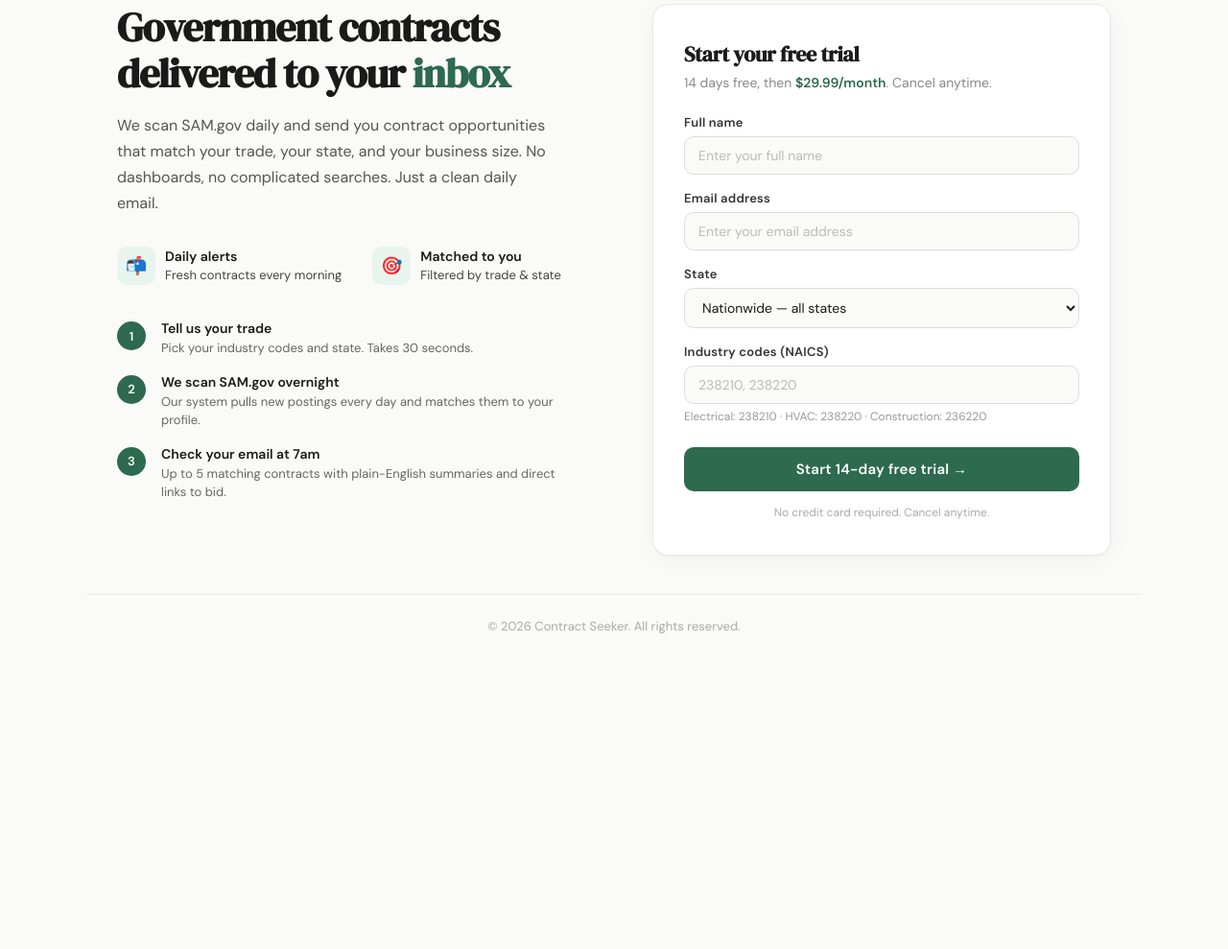
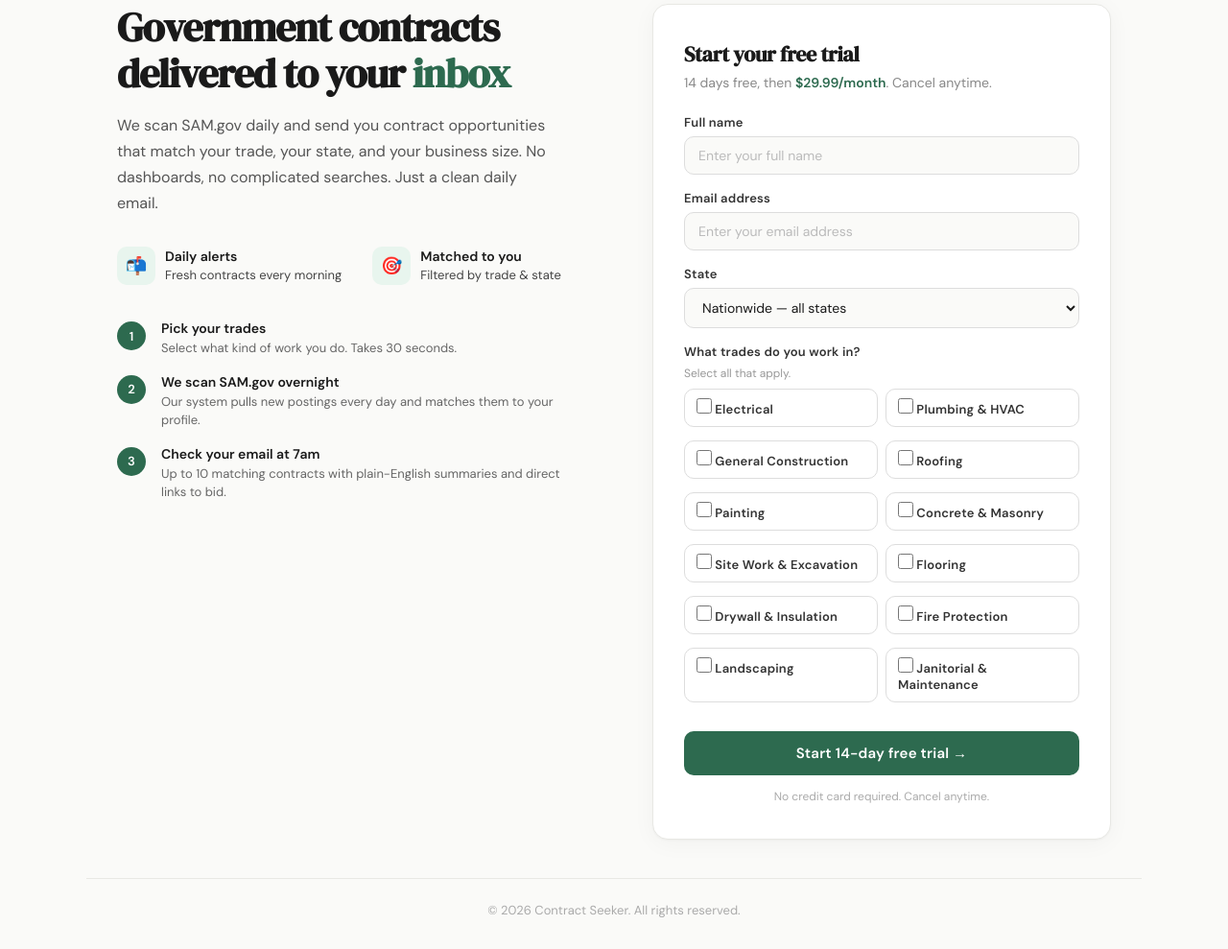
Before and after one commit to dorianzelaya/contract-scanner, a FastAPI app: page / in a window 1280 px wide. Shown: the part 94-1083 px from the top of the page at 96% size. Before the commit the page ends 754 px from the top, so only its background shows below. Run offline with FastAPI, Linux system fonts and the light colour scheme.

Commit message:
replace NAICS codes with trade checkboxes, map trades to codes automatically

```diff
--- a/app.py
+++ b/app.py
@@ -2,11 +2,28 @@ from fastapi import FastAPI, Form, Request
 from fastapi.responses import HTMLResponse
 from fastapi.templating import Jinja2Templates
 from database import init_db, add_subscriber, get_conn
+from typing import List
 
 app = FastAPI()
 templates = Jinja2Templates(directory="templates")
 
 init_db()
+
+# Map trade categories to NAICS codes
+TRADE_TO_NAICS = {
+    "electrical": ["238210"],
+    "plumbing_hvac": ["238220"],
+    "general_construction": ["236220", "236210", "236110"],
+    "roofing": ["238160"],
+    "painting": ["238320"],
+    "concrete_masonry": ["238110", "238140"],
+    "site_work": ["238910", "237110", "237310"],
+    "flooring": ["238330"],
+    "drywall_insulation": ["238310"],
+    "fire_protection": ["238290", "238210"],
+    "landscaping": ["561730"],
+    "janitorial": ["561720", "561210"],
+}
 
 @app.get("/", response_class=HTMLResponse)
 async def signup_page(request: Request):
@@ -19,11 +36,18 @@ async def handle_signup(
     name: str = Form(...),
     email: str = Form(...),
     state: str = Form(...),
-    naics_codes: str = Form(...),
+    trades: List[str] = Form(...),
 ):
     """Handle signup form submission and save to database."""
-    naics_list = [code.strip() for code in naics_codes.split(",")]
-    add_subscriber(name, email, state if state else None, naics_list, 0)
+    # Convert trade names to NAICS codes
+    naics_codes = []
+    for trade in trades:
+        codes = TRADE_TO_NAICS.get(trade, [])
+        naics_codes.extend(codes)
+    # Remove duplicates
+    naics_codes = list(set(naics_codes))
+
+    add_subscriber(name, email, state if state else None, naics_codes, 0)
     return templates.TemplateResponse(request=request, name="success.html", context={"name": name})
 
 @app.get("/unsubscribe", response_class=HTMLResponse)
--- a/templates/signup.html
+++ b/templates/signup.html
@@ -185,6 +185,44 @@
             margin-top: 5px;
         }
 
+        .trades-grid {
+            display: grid;
+            grid-template-columns: 1fr 1fr;
+            gap: 8px;
+            margin-top: 6px;
+        }
+        .trade-option {
+            display: flex;
+            align-items: center;
+            gap: 8px;
+            padding: 9px 12px;
+            border: 1.5px solid #ddd;
+            border-radius: 10px;
+            cursor: pointer;
+            transition: border-color 0.2s, background 0.2s;
+            font-size: 13px;
+            color: #333;
+        }
+        .trade-option:hover {
+            border-color: #2D6A4F;
+            background: #f0faf5;
+        }
+        .trade-option input[type="checkbox"] {
+            width: 16px;
+            height: 16px;
+            accent-color: #2D6A4F;
+        }
+        .trade-option.checked {
+            border-color: #2D6A4F;
+            background: #E8F5EE;
+        }
+        .trade-error {
+            color: #c0392b;
+            font-size: 12px;
+            margin-top: 6px;
+            display: none;
+        }
+
         .submit-btn {
             width: 100%;
             padding: 13px;
@@ -232,6 +270,7 @@
             .trust-row { flex-direction: column; gap: 16px; }
             .nav { padding: 20px; }
             .form-card { padding: 28px 24px; }
+            .trades-grid { grid-template-columns: 1fr; }
             .bottom-bar { padding: 24px 20px 40px; }
         }
     </style>
@@ -270,8 +309,8 @@
                 <div class="step">
                     <div class="step-num">1</div>
                     <div class="step-content">
-                        <h3>Tell us your trade</h3>
-                        <p>Pick your industry codes and state. Takes 30 seconds.</p>
+                        <h3>Pick your trades</h3>
+                        <p>Select what kind of work you do. Takes 30 seconds.</p>
                     </div>
                 </div>
                 <div class="step">
@@ -285,7 +324,7 @@
                     <div class="step-num">3</div>
                     <div class="step-content">
                         <h3>Check your email at 7am</h3>
-                        <p>Up to 5 matching contracts with plain-English summaries and direct links to bid.</p>
+                        <p>Up to 10 matching contracts with plain-English summaries and direct links to bid.</p>
                     </div>
                 </div>
             </div>
@@ -295,7 +334,7 @@
             <h2>Start your free trial</h2>
             <p class="form-sub">14 days free, then <span>$29.99/month</span>. Cancel anytime.</p>
 
-            <form method="post" action="/signup">
+            <form method="post" action="/signup" id="signupForm">
                 <div class="form-group">
                     <label>Full name</label>
                     <input type="text" name="name" placeholder="Enter your full name" required>
@@ -364,9 +403,23 @@
                 </div>
 
                 <div class="form-group">
-                    <label>Industry codes (NAICS)</label>
-                    <input type="text" name="naics_codes" placeholder="238210, 238220" required>
-                    <p class="hint">Electrical: 238210 · HVAC: 238220 · Construction: 236220</p>
+                    <label>What trades do you work in?</label>
+                    <p class="hint" style="margin-bottom: 8px;">Select all that apply.</p>
+                    <div class="trades-grid">
+                        <label class="trade-option"><input type="checkbox" name="trades" value="electrical"> Electrical</label>
+                        <label class="trade-option"><input type="checkbox" name="trades" value="plumbing_hvac"> Plumbing & HVAC</label>
+                        <label class="trade-option"><input type="checkbox" name="trades" value="general_construction"> General Construction</label>
+                        <label class="trade-option"><input type="checkbox" name="trades" value="roofing"> Roofing</label>
+                        <label class="trade-option"><input type="checkbox" name="trades" value="painting"> Painting</label>
+                        <label class="trade-option"><input type="checkbox" name="trades" value="concrete_masonry"> Concrete & Masonry</label>
+                        <label class="trade-option"><input type="checkbox" name="trades" value="site_work"> Site Work & Excavation</label>
+                        <label class="trade-option"><input type="checkbox" name="trades" value="flooring"> Flooring</label>
+                        <label class="trade-option"><input type="checkbox" name="trades" value="drywall_insulation"> Drywall & Insulation</label>
+                        <label class="trade-option"><input type="checkbox" name="trades" value="fire_protection"> Fire Protection</label>
+                        <label class="trade-option"><input type="checkbox" name="trades" value="landscaping"> Landscaping</label>
+                        <label class="trade-option"><input type="checkbox" name="trades" value="janitorial"> Janitorial & Maintenance</label>
+                    </div>
+                    <p class="trade-error" id="tradeError">Please select at least one trade.</p>
                 </div>
 
                 <button type="submit" class="submit-btn">Start 14-day free trial →</button>
@@ -379,5 +432,23 @@
         <p>© 2026 Contract Seeker. All rights reserved.</p>
     </footer>
 
+    <script>
+        // Toggle checked styling
+        document.querySelectorAll('.trade-option input').forEach(cb => {
+            cb.addEventListener('change', () => {
+                cb.parentElement.classList.toggle('checked', cb.checked);
+            });
+        });
+
+        // Validate at least one trade selected
+        document.getElementById('signupForm').addEventListener('submit', (e) => {
+            const checked = document.querySelectorAll('input[name="trades"]:checked');
+            if (checked.length === 0) {
+                e.preventDefault();
+                document.getElementById('tradeError').style.display = 'block';
+            }
+        });
+    </script>
+
 </body>
 </html>
```
